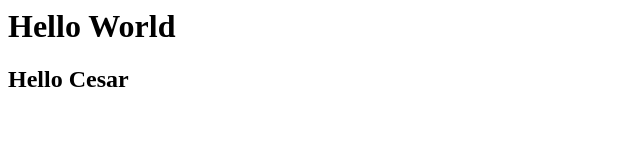
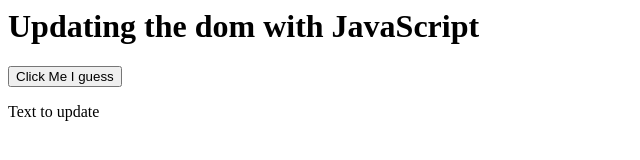
Before and after one commit to carrera328/marcilia-training, a plain HTML site: page index.html in a window 1280 px wide. Shown: the whole page, without its empty margins (0-640 px from the left). Drawn offline with Linux system fonts and the light colour scheme.

Commit message:
Marcilia, please finish this user story.

```diff
--- a/index.html
+++ b/index.html
@@ -8,9 +8,12 @@
         <link rel="stylesheet" href="">
     </head>
     <body>
-        <h1>Hello World</h1>
+        <h1>Updating the dom with JavaScript</h1>
 
-        <h2>Hello Cesar</h2>
+        <button type='submit'>
+            Click Me I guess
+        </button>
+        <p id="text-to-update">Text to update</p>
 
         <script src="./main.js" async defer></script>
     </body>
--- a/main.js
+++ b/main.js
@@ -0,0 +1,2 @@
+const element = document.querySelector('#text-to-update');
+console.log('element', element);
```
